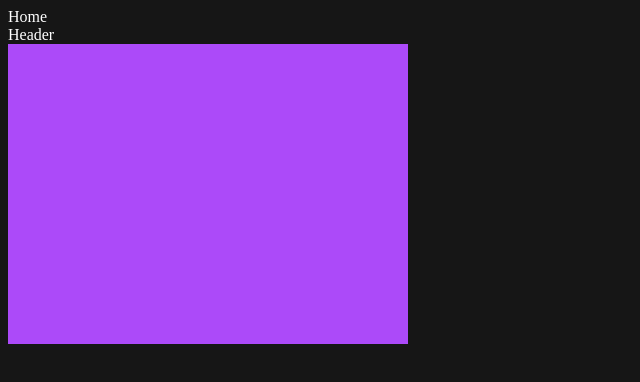
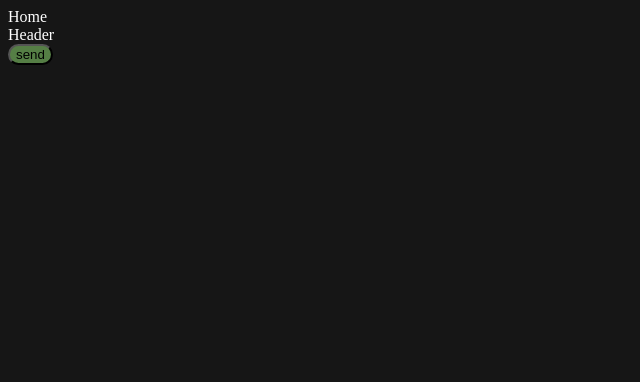
Before and after one commit to camivand4/Spraywall, a React (Vite) app: page / in a window 1280 px wide. Shown: the top 382 px of the page, without its empty margins (0-640 px from the left). Built offline with nearby package versions, Linux system fonts and the light colour scheme.

Commit message:
working with new styling

```diff
--- a/src/App.tsx
+++ b/src/App.tsx
@@ -1,4 +1,3 @@
-import { createTheme, ThemeProvider, Box } from '@mui/material';
 import { Routes, Route } from 'react-router-dom';
 
 import Home from './Pages/Home';
@@ -8,8 +7,7 @@ import Gym from './Pages/Gym';
 import Gyms from './Pages/Gyms';
 import Boulder from './Pages/Boulder';
 
-const theme = createTheme({
-  palette: {
+const holdsColors = {
   primary: {
     main: '#161616', // Background
     contrastText: '#fff', // Text on primary background
@@ -24,10 +22,6 @@ const theme = createTheme({
   text: {
     primary: '#fff', // Text on #161616, #323232, #981DF8 backgrounds
   },
-  }
-});
-
-const holdsColors = {
   left: '#FF5733', // Color for left
   right: '#33FF57', // Color for right
   neutral: '#337AFF', // Color for neutral
@@ -36,7 +30,6 @@ const holdsColors = {
 
 function App() {
   return (
-    <ThemeProvider theme={theme}>
       <Routes>
         <Route path="/" element={<Home />} />
 
@@ -46,7 +39,6 @@ function App() {
         <Route path="/gyms/:id/:boulder" element={<Boulder />} />
         <Route path="/auth" element={<Auth />} />
       </Routes>
-    </ThemeProvider>
   );
 }
 
--- a/src/Pages/Home.tsx
+++ b/src/Pages/Home.tsx
@@ -1,4 +1,4 @@
-import { Box } from "@mui/material";
+import Button from "../Components/Button";
 import Header from "../Components/Header";
 
 export default function Home() {
@@ -6,17 +6,7 @@ export default function Home() {
     <>
         <div>Home</div>
         <Header></Header>
-        <Box sx={{
-        height: '300px',
-        width: {
-            xs: 100,
-            sm: 200,
-            md: 300,
-            lg: 400,
-            xl: 500,
-        },
-        bgcolor: 'secondary.light'
-        }}></Box>
+        <Button>send</Button>
     </>
   )
 }
--- a/src/index.css
+++ b/src/index.css
@@ -1,4 +1,4 @@
-html, * {
+html, body {
     background-color: #161616;
     color: white;
 }
```
Lines whose indentation alone changed are shown as unchanged.
